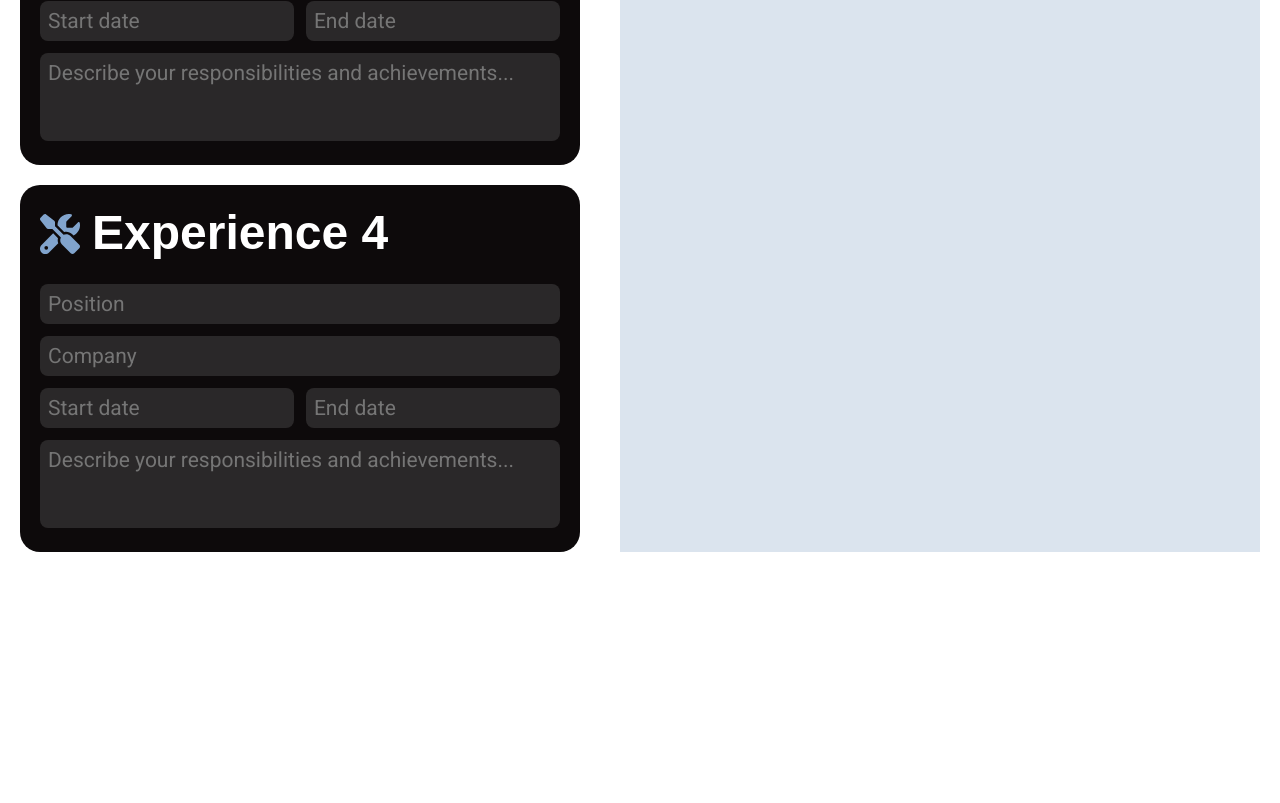
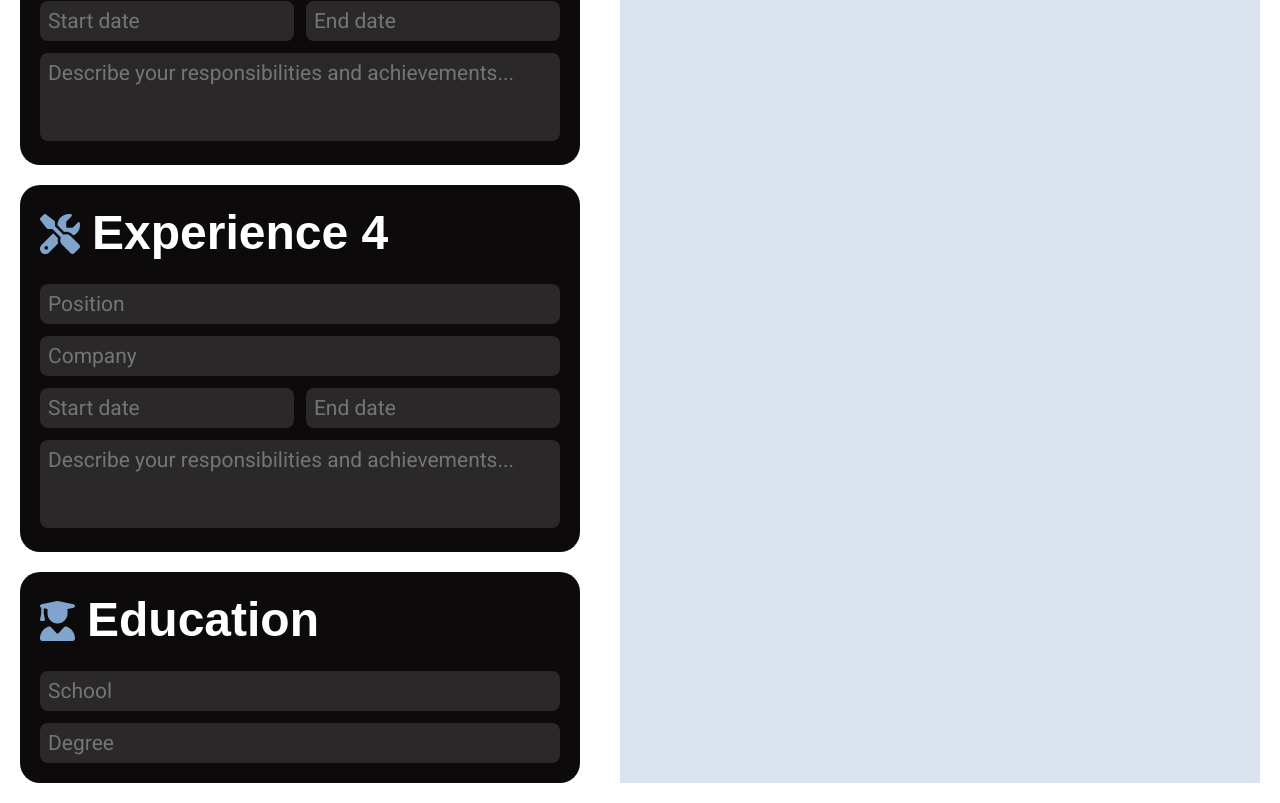
Before and after one commit to Afer1991/cv-application, a React (Vite) app: page / in a window 1280 px wide. Shown: the part 1662-2465 px from the top of the page. Before the commit the page ends 2234 px from the top, so only its background shows below. Built offline with nearby package versions, Linux system fonts and the light colour scheme; a web font is replaced by a local one.

Commit message:
Build Education component

```diff
--- a/src/App.jsx
+++ b/src/App.jsx
@@ -1,6 +1,7 @@
 import PersonalInfo from "./components/PersonalInfo"
 import AboutMe from "./components/AboutMe"
 import Experience from "./components/Experience";
+import Education from "./components/Education"
 import { useState } from 'react';
 
 
@@ -211,6 +212,7 @@ function App() {
           updateEndDate={end4Change}
           updateDescription={description4Change}
         />
+        <Education />
       </section>
       <section className="CV">
         <div className="info">
--- /dev/null
+++ b/src/components/Education.jsx
@@ -0,0 +1,25 @@
+import { FontAwesomeIcon } from "@fortawesome/react-fontawesome"
+import { faUserGraduate } from "@fortawesome/free-solid-svg-icons"
+import styles from '../styles/components.module.css'
+
+function Education ({
+  updateSchool,
+  updateDegree
+}) {
+  return (
+    <div className={styles.container}>
+      <div className={styles.heading}>
+        <FontAwesomeIcon icon={faUserGraduate} />
+        <h1>Education</h1>
+      </div>
+      <div>
+        <input placeholder="School" onChange={updateSchool} />
+      </div>
+      <div>
+        <input placeholder="Degree" onChange={updateDegree} />
+      </div>
+    </div>
+  );
+}
+
+export default Education
--- a/src/components/Experience.jsx
+++ b/src/components/Experience.jsx
@@ -1,6 +1,5 @@
 import { FontAwesomeIcon } from "@fortawesome/react-fontawesome"
 import { faScrewdriverWrench } from "@fortawesome/free-solid-svg-icons"
-import Button from './Button'
 import styles from '../styles/components.module.css'
 
 function Experience ({
```
